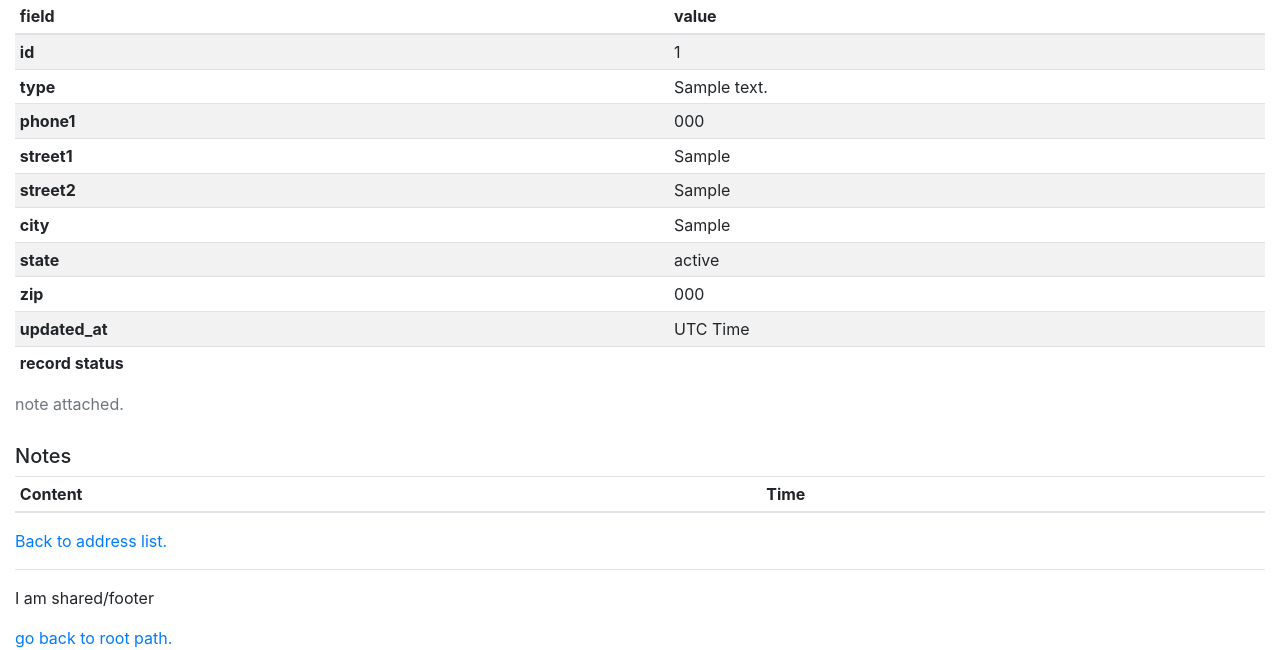
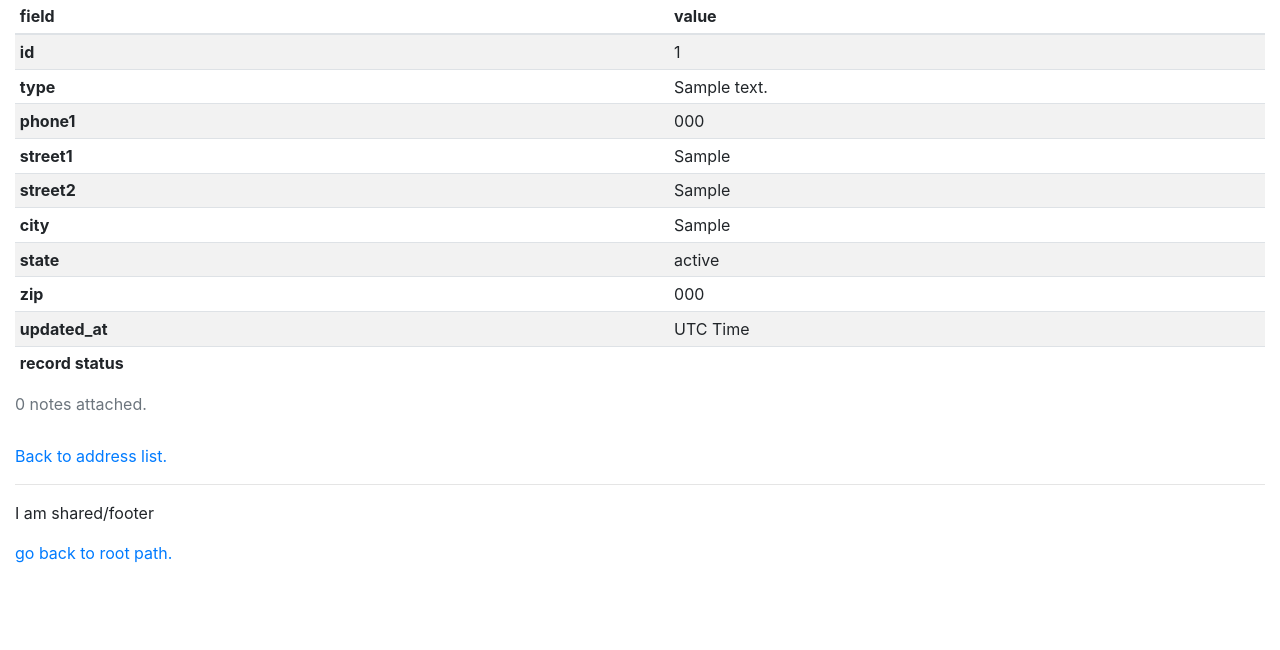
Before and after one commit to xjlin0/attendee, a Django app: page /addresses/1/ in a window 1280 px wide. Shown: the part 164-814 px from the top of the page. After the commit the page ends 727 px from the top, so only its background shows below. Run offline with Django 3.2, Linux system fonts and the light colour scheme; a user stored in the database is signed in; tables that the repository leaves empty hold one stand-in row (values such as "Sample post"); lists and menus that the app fills with data are empty; some libraries are stand-ins or nearby versions.

Commit message:
hide note table when there's no notes, but address note time not showing

```diff
--- a/mainsite/templates/addresses/_address_table.html
+++ b/mainsite/templates/addresses/_address_table.html
@@ -53,7 +53,7 @@
         <td> {{ attending.status }} </td>
       </tr>
     <caption>
-      {{ note_counts }} note{{ note_counts|pluralize }} attached.
+      {{ address.notes|length }} note{{ address.notes.count|pluralize }} attached.
     </caption>
   </table>
 </div>
--- a/mainsite/templates/attendings/_attending_table.html
+++ b/mainsite/templates/attendings/_attending_table.html
@@ -61,7 +61,7 @@
         <td> {{ attending.status }} </td>
       </tr>
     <caption>
-      {{ note_counts }} note{{ note_counts|pluralize }} attached.
+      {{ attending.notes|length }} note{{ attending.notes.count|pluralize }} attached.
     </caption>
   </table>
 </div>
--- a/mainsite/templates/shared/_notes_table.html
+++ b/mainsite/templates/shared/_notes_table.html
@@ -1,6 +1,6 @@
-<div class="notes {{ note_class }}">
-  <h5 class="notes">Notes</h5>
-  <div class="notes table-responsive">
+<div class="notes {{ notes|yesno:',d-none,' }}">
+  <h5>Notes</h5>
+  <div class="table-responsive">
     <table class="table table-sm table-hover table-striped">
       <thead>
         <tr>
```
